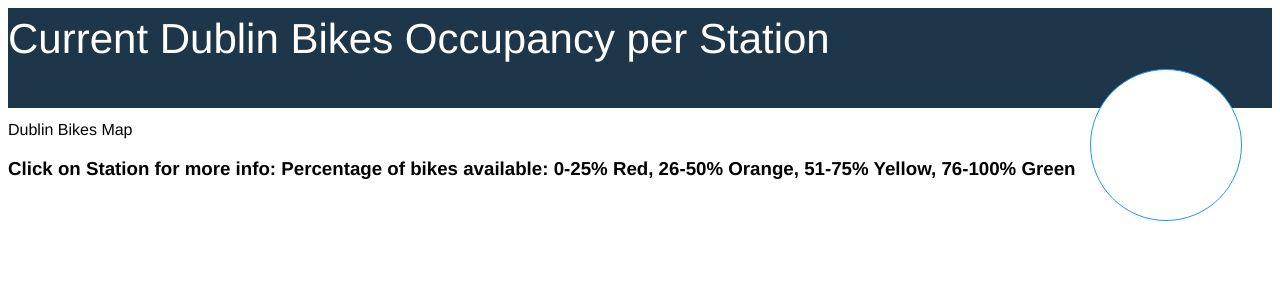
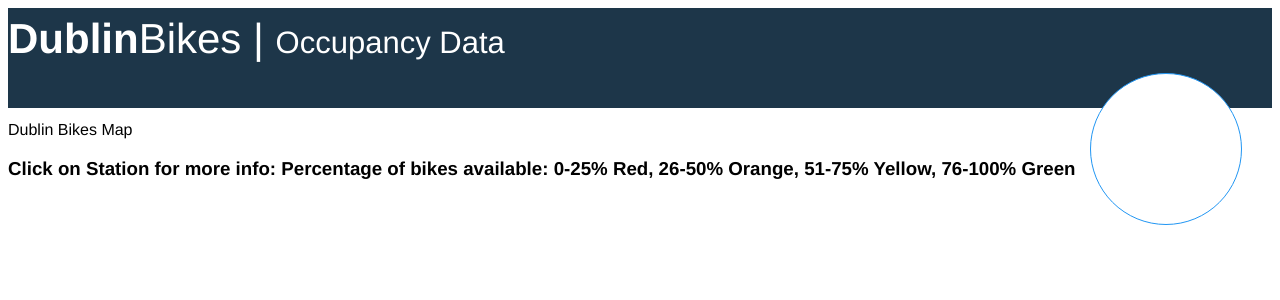
Before and after one commit to mereta/Dublin-Bikes, a Flask app: template src/templates/index.html in a window 1280 px wide. Shown: the top 300 px of the page. Run offline with Flask 2, Linux system fonts and the light colour scheme; the template is opened without the code that fills it, so the values that code supplies are empty; some libraries are stand-ins or nearby versions.

Commit message:
css/html edit

```diff
--- a/src/templates/index.html
+++ b/src/templates/index.html
@@ -118,7 +118,7 @@
       }
     </script>
     	<header class="header">
-        <h1>Current Dublin Bikes Occupancy per Station</h1>
+          <h1><b>Dublin</b>Bikes | <span>Occupancy Data</span></h1>
 
         <div id="currentWeather"></div>
 		</header>
```
Also changed, not shown: 3 other files.
